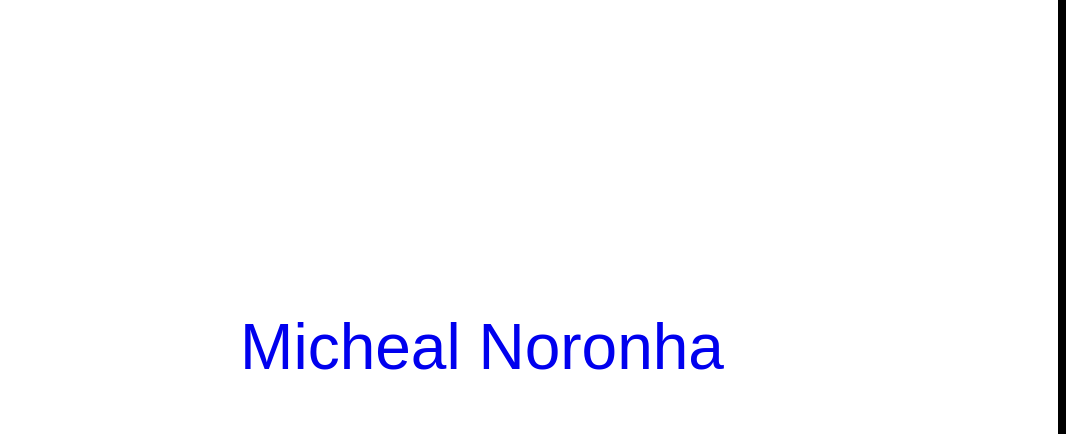
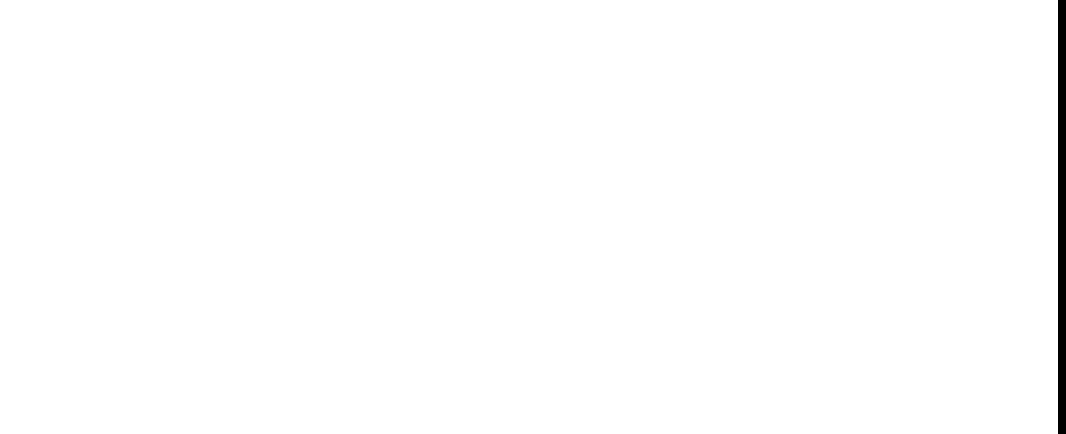
Before and after one commit to dillnavaj/micheal.github.io, a plain HTML site: page index.html in a window 1280 px wide. Shown: the top 434 px of the page, 158-1224 px from the left. Drawn offline with Linux system fonts and the light colour scheme.

Commit message:
link text

```diff
--- a/css/style.css
+++ b/css/style.css
@@ -22,10 +22,16 @@
       z-index:-10;
   }
 */
+a{
+    text-decoration: none;
+}
 
+.heading{
+    text-decoration: none;
+    color:white;
+}
   .hero-text{
     text-decoration: none;
-
     text-align: center;
     font-size: 5vw;
     padding-top:27vh;
--- a/index.html
+++ b/index.html
@@ -35,9 +35,9 @@
                   </video>
               </div> -->
 
-              <a href="player.html"><div class="hero-text">
-                  Micheal Noronha
-              </div></a>
+              <div class="hero-text">
+                <a href="player.html"><p class="heading">Micheal Noronha</p></a>
+              </div>
 
 
 
```
